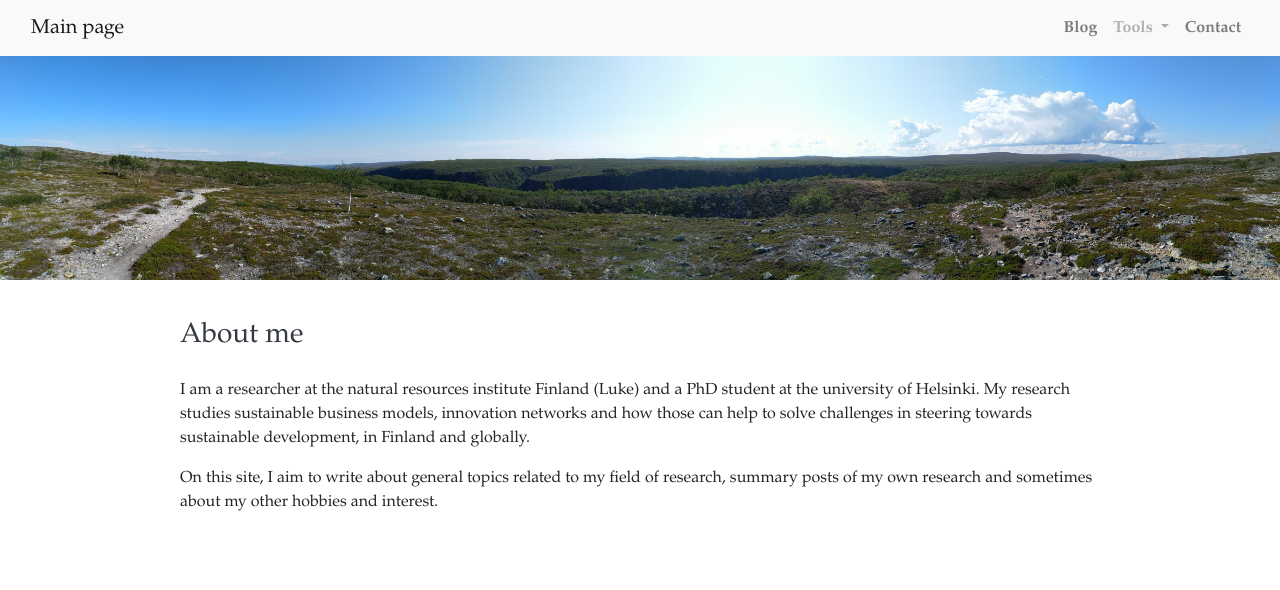
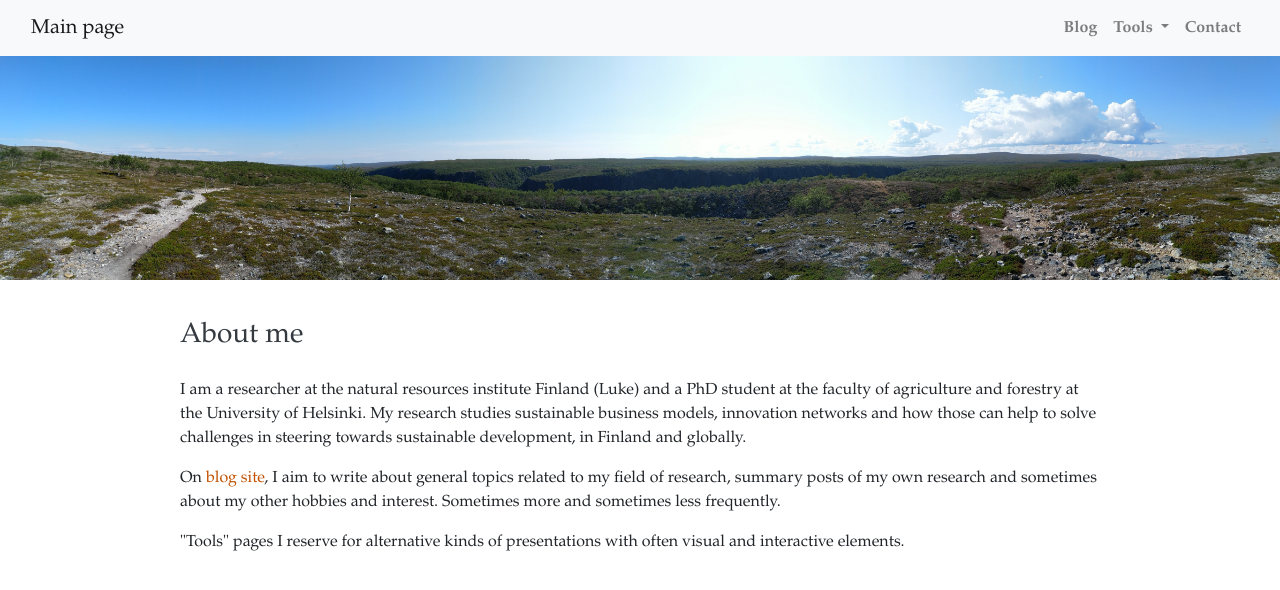
Before and after one commit to attekoskivaara/myownsite, a Django app: page / in a window 1280 px wide. Shown: the top 590 px of the page. Run offline with Django 3.2, Linux system fonts and the light colour scheme; parts of the project's set-up code (start-up, migrations or seed data) failed here and were passed over; some libraries are stand-ins or nearby versions.

Commit message:
First dash tool added. Will still need to add functionality.

```diff
--- /dev/null
+++ b/mysite/mysite/blog/dash_apps/co_by_sector.py
@@ -0,0 +1,32 @@
+import dash_core_components as dcc
+import dash_html_components as html
+from dash.dependencies import Input, Output
+import plotly.express as px
+import pandas as pd
+from django_plotly_dash import DjangoDash
+
+external_stylesheet = ['https://codepen.io/chriddyp/pen/bWLwgP.css']
+
+app = DjangoDash("co_by_sector", external_stylesheets=external_stylesheet)
+
+app.layout = html.Div(
+    dcc.Graph(
+        id='example-graph2',
+        config={'displayModeBar': False},
+        style={'width': '100%', 'display': 'inline-block'},
+    )
+
+)
+
+
+def graph():
+
+    df = pd.DataFrame({
+        "Fruit": ["Apples", "Oranges", "Bananas", "Apples", "Oranges", "Bananas"],
+        "Amount": [4, 1, 2, 2, 4, 5],
+        "City": ["SF", "SF", "SF", "Montreal", "Montreal", "Montreal"]
+    })
+
+    fig = px.bar(df, x="Fruit", y="Amount", color="City", barmode="group")
+
+    return fig
--- a/mysite/mysite/blog/urls.py
+++ b/mysite/mysite/blog/urls.py
@@ -1,9 +1,8 @@
 from . import views
 from django.urls import include
-
 from django.urls import path
 from .feeds import LatestPostsFeed, AtomSiteNewsFeed
-from django.contrib.staticfiles.urls import staticfiles_urlpatterns
+from .dash_apps import co_by_sector
 
 
 urlpatterns = [
@@ -14,5 +13,8 @@ urlpatterns = [
     path("<slug:slug>/", views.post_detail, name="post_detail"),
     path('tag/<slug:tag_slug>', views.TagIndexView.as_view(), name='posts_by_tag'),
     path("contact", views.contact, name="contact"),
-    path("", views.home, name="home")
+    path("", views.home, name="home"),
+    path("co2", views.co2, name="co2"),
+    path('django_plotly_dash/', include('django_plotly_dash.urls')),
+
 ]
--- a/mysite/mysite/blog/views.py
+++ b/mysite/mysite/blog/views.py
@@ -3,6 +3,10 @@ from .models import Post
 from .forms import CommentForm
 from django.shortcuts import render, get_object_or_404
 from taggit.models import Tag
+
+
+def co2(request):
+    return render(request, "co2.html")
 
 
 def contact(request):
--- /dev/null
+++ b/mysite/mysite/mysite/routing.py
@@ -0,0 +1,5 @@
+from channels.routing import ProtocolTypeRouter
+
+application = ProtocolTypeRouter({
+
+})
--- a/mysite/mysite/mysite/urls.py
+++ b/mysite/mysite/mysite/urls.py
@@ -19,19 +19,19 @@ from django.conf.urls.static import static
 from django.contrib.staticfiles.urls import staticfiles_urlpatterns
 
 from django.contrib.sitemaps.views import sitemap
-from blog.sitemaps import PostSitemap
+#from sitemaps import PostSitemap
 
 
-sitemaps = {
-    "posts": PostSitemap,
-}
+#sitemaps = {
+#    "posts": PostSitemap,
+#}
 
 urlpatterns = [
     path("admin/", admin.site.urls),
     path("", include("blog.urls"), name="blog-urls"),
     path("summernote/", include("django_summernote.urls")),
-    path("sitemap.xml", sitemap, {"sitemaps": sitemaps}, name="sitemap"),
-
+#    path("sitemap.xml", sitemap, {"sitemaps": sitemaps}, name="sitemap"),
+    path('django_plotly_dash/', include('django_plotly_dash.urls')),
 ]
 
 if settings.DEBUG:
--- a/mysite/mysite/templates/about.html
+++ b/mysite/mysite/templates/about.html
@@ -9,3 +9,8 @@
       <div class=" col-md-8 col-md-10 mx-auto">
         <div class="site-heading">
           <h3 class=" site-heading my-4 mt-3 text-dark"> Contact information </h3>
+        </div>
+      </div>
+    </div>
+  </div>
+</header>
--- a/mysite/mysite/templates/base.html
+++ b/mysite/mysite/templates/base.html
@@ -29,11 +29,11 @@
             <a class="nav-link text-black font-weight-bold" href="{% url 'blog' %}">Blog</a>
           </li>
           <li class="nav-item dropdown">
-        <a class="nav-link dropdown-toggle text-black font-weight-bold disabled" href="#" id="navbarDropdown" role="button" data-toggle="dropdown" aria-haspopup="true" aria-expanded="false">
+        <a class="nav-link dropdown-toggle text-black font-weight-bold" href="#" id="navbarDropdown" role="button" data-toggle="dropdown" aria-haspopup="true" aria-expanded="false">
           Tools
         </a>
         <div class="dropdown-menu" aria-labelledby="navbarDropdown">
-          <a class="dropdown-item" href="#">C02 by sector</a>
+          <a class="dropdown-item" href="{% url 'co2' %}">C02 by sector</a>
           <a class="dropdown-item" href="#"></a>
           <div class="dropdown-divider"></div>
           <a class="dropdown-item" href="#"></a>
--- a/mysite/mysite/templates/index.html
+++ b/mysite/mysite/templates/index.html
@@ -14,12 +14,16 @@
       <div class=" col-md-8 col-md-10 mx-auto">
         <div class="site-heading">
           <h3 class=" site-heading my-4 mt-3 text-dark"> About me </h3>
-          <p>I am a researcher at the natural resources institute Finland (Luke) and a PhD student at the university of Helsinki.
-            My research studies sustainable business models, innovation networks and how those can help to solve challenges in steering towards sustainable
+          <p>I am a researcher at the natural resources institute Finland (Luke) and a PhD student at the faculty of agriculture
+            and forestry at the University of Helsinki.
+            My research studies sustainable business models, innovation networks and how those can help to solve challenges
+            in steering towards sustainable
             development, in Finland and globally.
           </p>
-          <p>On this site, I aim to write about general topics related to my field of research, summary posts of my own research
-            and sometimes about my other hobbies and interest.
+          <p>On <a href = "{% url 'blog' %}">blog site</a>, I aim to write about general topics related to my field of research, summary posts of my own research
+            and sometimes about my other hobbies and interest. Sometimes more and sometimes less frequently.
+          </p>
+          <p>"Tools" pages I reserve for alternative kinds of presentations with often visual and interactive elements.
 
           </p>
 
```
Also changed, not shown: mysite/mysite/mysite/settings.py (+29 -8 lines), mysite/mysite/templates/co2.html (added, +9 -0 lines), __init__.py (added), mysite/__init__.py (added), mysite/mysite/__init__.py (added), mysite/mysite/blog/dash_apps/__init__.py (added), mysite/mysite/db.sqlite3, 1 other file.
